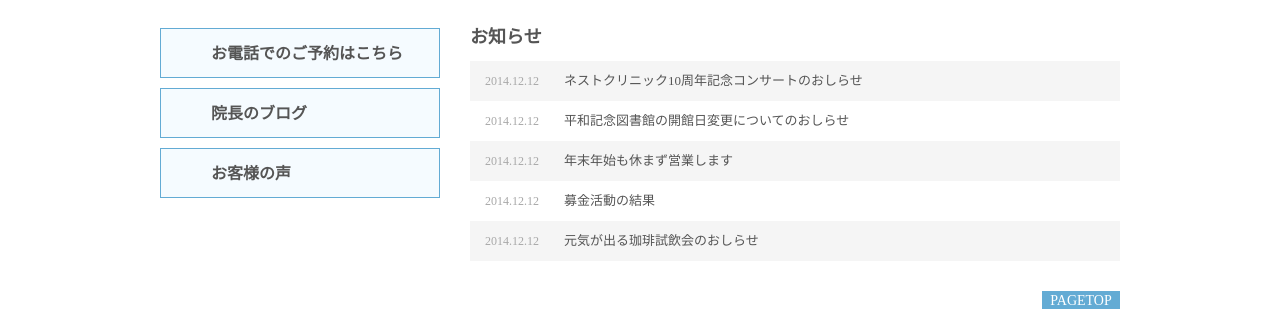
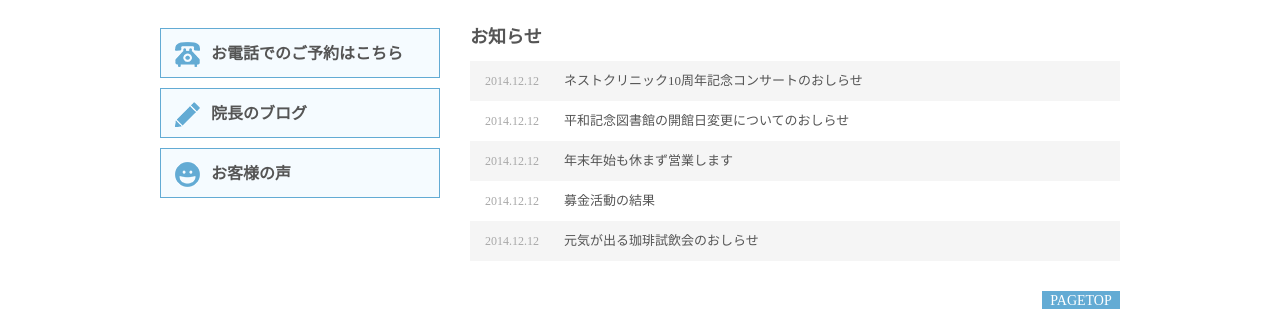
Before and after one commit to naoto-shinohara/sample07-, a plain HTML site: page index.html in a window 1280 px wide. Shown: the part 401-710 px from the top of the page. Drawn offline with Linux system fonts and the light colour scheme; files whose address does not match are found by name.

Commit message:
Update style.css

```diff
--- a/style.css
+++ b/style.css
@@ -154,15 +154,15 @@ div#left ul li a {
 }
 
 a#icon_tel {
-	background: url(images/icon_tel.png) no-repeat 14px center;
+	background: url(https://raw.githubusercontent.com/naoto-shinohara/sample07-/master/icon_tel.png) no-repeat 14px center;
 }
 
 a#icon_blog {
-	background: url(images/icon_blog.png) no-repeat 14px center;
+	background: url(https://raw.githubusercontent.com/naoto-shinohara/sample07-/master/icon_blog.png) no-repeat 14px center;
 }
 
 a#icon_voice {
-	background: url(images/icon_voice.png) no-repeat 14px center;
+	background: url(https://raw.githubusercontent.com/naoto-shinohara/sample07-/master/icon_voice.png) no-repeat 14px center;
 }
 
 /* ========================================
```
